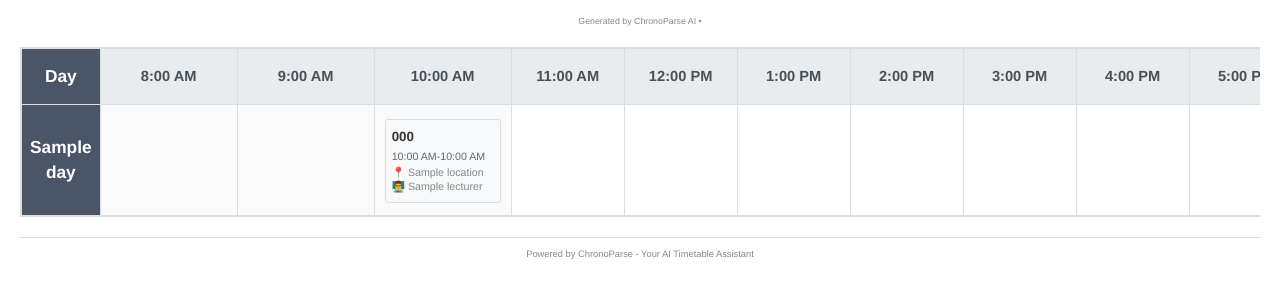
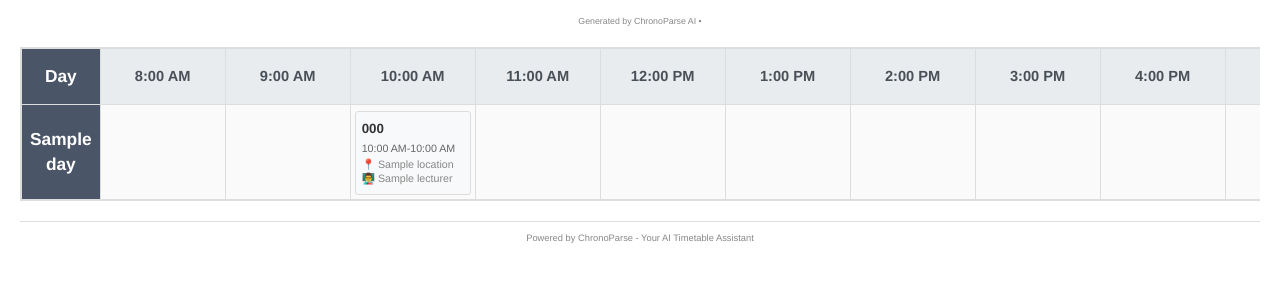
Before and after one commit to mhafiz71/chrono_parse, a Django app: template core/templates/core/timetable_pdf_minimal.html in a window 1280 px wide. Shown: the part 97-397 px from the top of the page. Run offline with Django 5.2, Linux system fonts and the light colour scheme; the template is opened without the code that fills it: most values are stand-ins (such as "Sample title", 1, 10 or a date in 2020); parts of the project's set-up code (start-up, migrations or seed data) failed here and were passed over; some libraries are stand-ins or nearby versions.

Commit message:
Refactor timetable styles for improved consistency; update time-slot and event-card styles for better layout and readability

```diff
--- a/core/templates/core/timetable_pdf_minimal.html
+++ b/core/templates/core/timetable_pdf_minimal.html
@@ -96,9 +96,9 @@
         .time-slot {
             min-width: 120px;
             vertical-align: top;
-            min-height: 100px;
-            text-align: left;
-            padding: 12px 8px;
+            min-height: 60px;
+            text-align: center;
+            padding: 4px 2px;
             background: #fafafa;
         }
 
@@ -227,7 +227,7 @@
                         {% endfor %}
                     </td>
                     <!-- 11:00 AM -->
-                    <td class="period-slot">
+                    <td class="time-slot">
                         {% for event in events %}
                         {% if event.start_time.hour == 11 %}
                         <div class="event-item">
@@ -240,7 +240,7 @@
                         {% endfor %}
                     </td>
                     <!-- 12:00 PM -->
-                    <td class="period-slot">
+                    <td class="time-slot">
                         {% for event in events %}
                         {% if event.start_time.hour == 12 %}
                         <div class="event-item">
@@ -253,7 +253,7 @@
                         {% endfor %}
                     </td>
                     <!-- 1:00 PM -->
-                    <td class="period-slot">
+                    <td class="time-slot">
                         {% for event in events %}
                         {% if event.start_time.hour == 13 %}
                         <div class="event-item">
@@ -266,7 +266,7 @@
                         {% endfor %}
                     </td>
                     <!-- 2:00 PM -->
-                    <td class="period-slot">
+                    <td class="time-slot">
                         {% for event in events %}
                         {% if event.start_time.hour == 14 %}
                         <div class="event-item">
@@ -279,7 +279,7 @@
                         {% endfor %}
                     </td>
                     <!-- 3:00 PM -->
-                    <td class="period-slot">
+                    <td class="time-slot">
                         {% for event in events %}
                         {% if event.start_time.hour == 15 %}
                         <div class="event-item">
@@ -292,7 +292,7 @@
                         {% endfor %}
                     </td>
                     <!-- 4:00 PM -->
-                    <td class="period-slot">
+                    <td class="time-slot">
                         {% for event in events %}
                         {% if event.start_time.hour == 16 %}
                         <div class="event-item">
@@ -305,7 +305,7 @@
                         {% endfor %}
                     </td>
                     <!-- 5:00 PM -->
-                    <td class="period-slot">
+                    <td class="time-slot">
                         {% for event in events %}
                         {% if event.start_time.hour == 17 %}
                         <div class="event-item">
```
Also changed, not shown: core/templates/core/timetable_pdf_modern.html (+8 -10 lines), core/templates/core/timetable_pdf_neon.html (+10 -10 lines), theme/templates/theme/base.html (+21 -0 lines).
